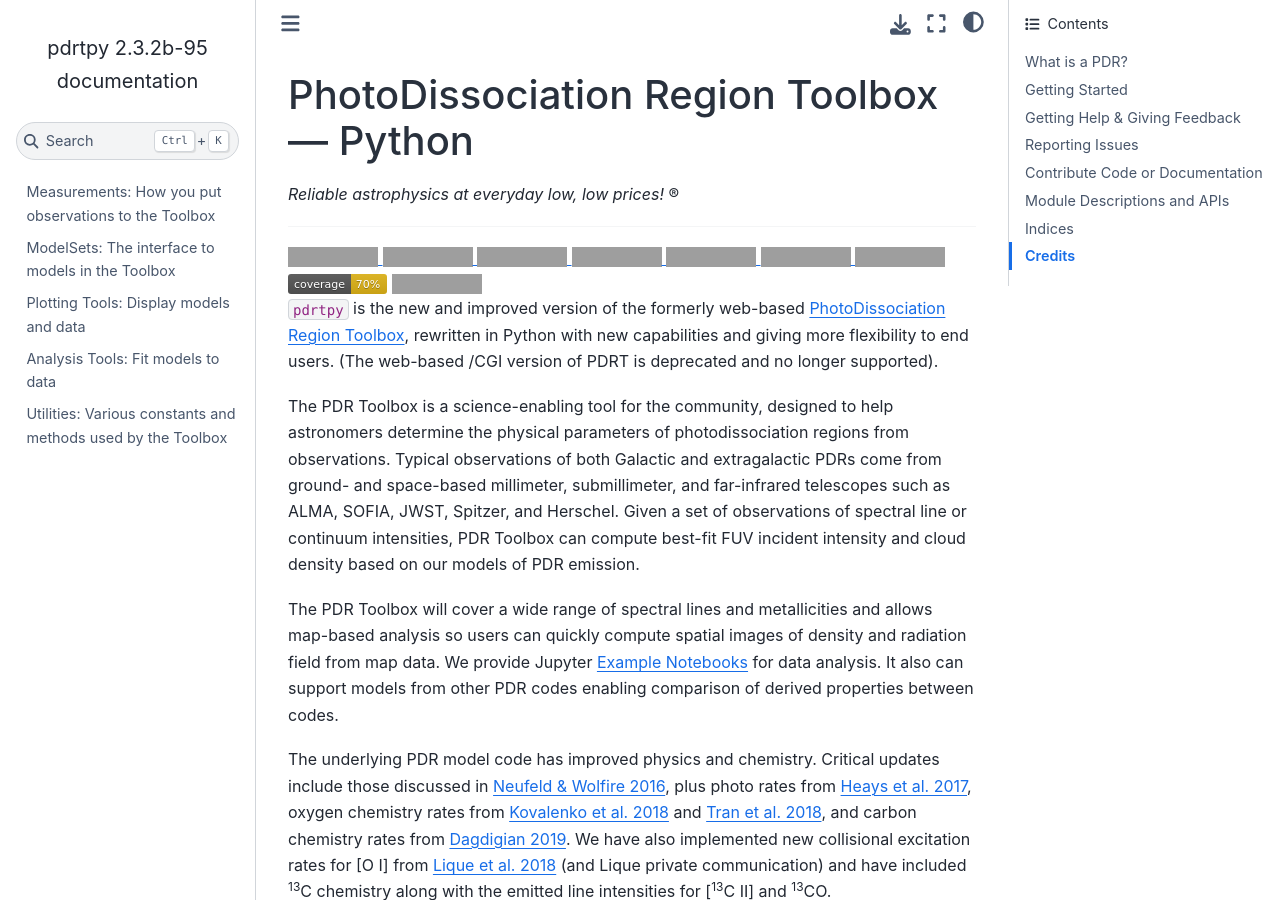
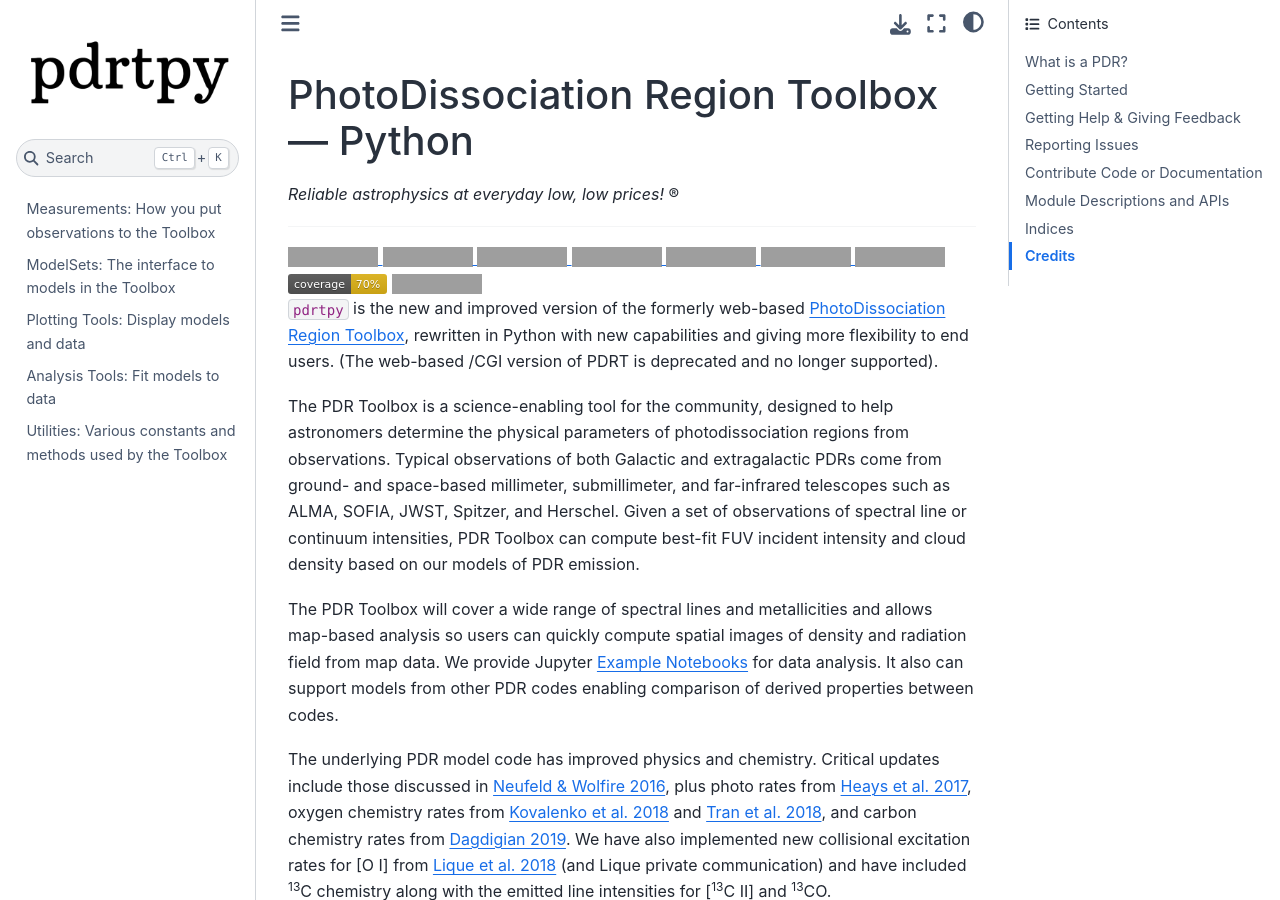
Before and after one commit to mpound/pdrtpy, a Sphinx documentation site: the page built from docs/source/index.rst, in a window 1280 px wide and 900 px high. Built offline with Sphinx 7.4.7 and the Sphinx Book theme 1.1.4, drawn with Linux system fonts in a browser that asks for light colours; grey boxes are pictures that could not be loaded.

Commit message:
add logos

```diff
--- a/docs/source/conf.py
+++ b/docs/source/conf.py
@@ -106,12 +106,12 @@ pygments_style = "sphinx"
 #
 #html_theme = 'bizstyle'
 html_theme = "sphinx_book_theme"
-#html_theme_options = {
-#    "logo": {
-#        "image_light": "_static/icon/dysh_logo_lightmode.png",
-#        "image_dark": "_static/icon/dysh_logo_darkmode.png",
-#    }
-#}
+html_theme_options = {
+    "logo": {
+        "image_light": "_static/icon/pdrtpy_logo_lightmode.png",
+        "image_dark": "_static/icon/pdrtpy_logo_darkmode.png",
+    }
+}
 
 # Add any paths that contain custom static files (such as style sheets) here,
 # relative to this directory. They are copied after the builtin static files,
```
Also changed, not shown: docs/source/_static/icon/pdrtpy_logo_darkmode.png (added), docs/source/_static/icon/pdrtpy_logo_lightmode.png (added).
